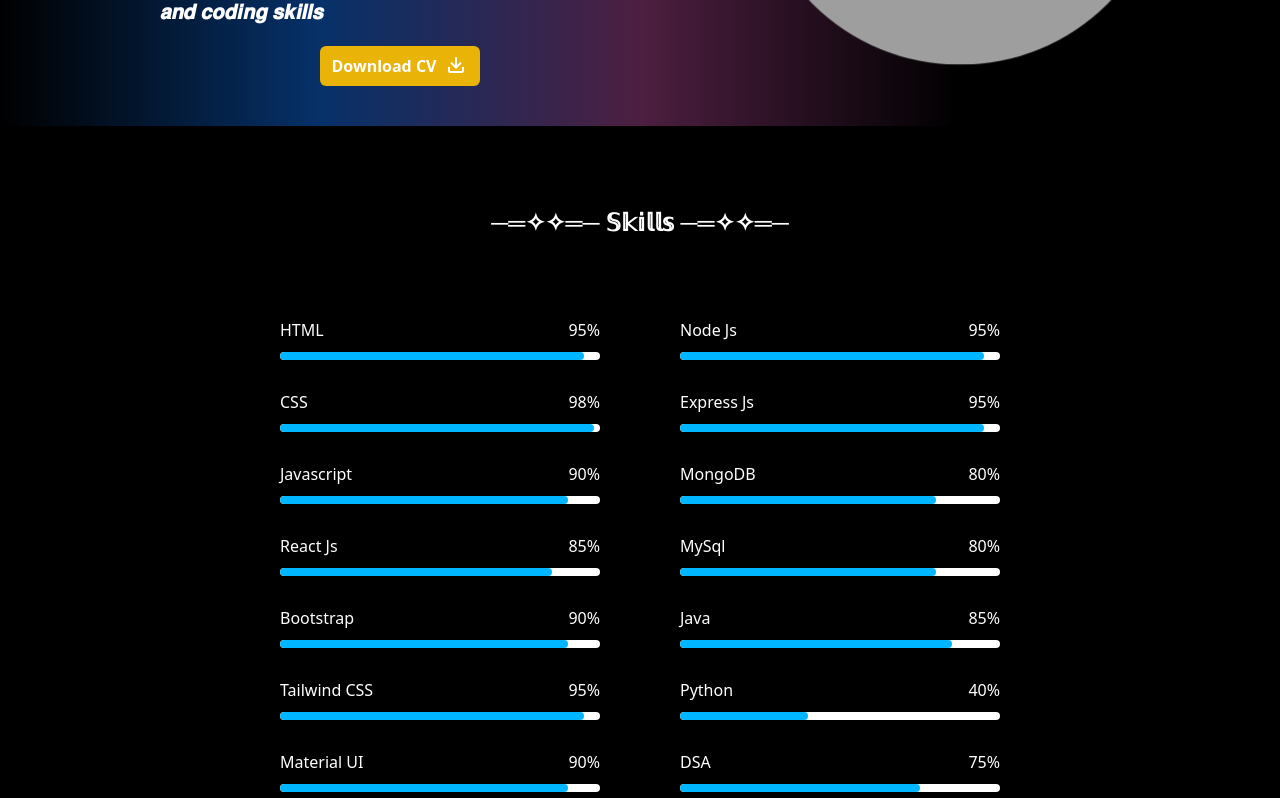
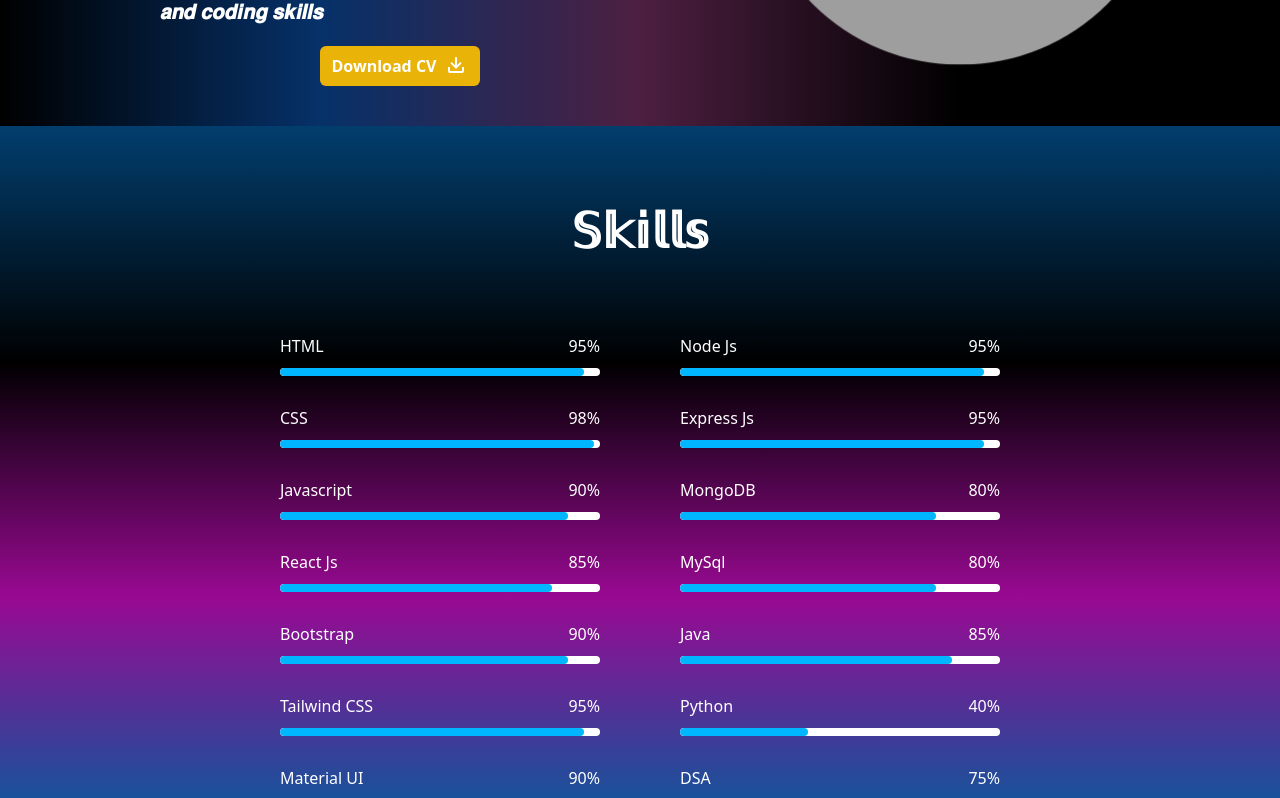
Before and after one commit to shyamkrsh/portfolio, a React (Vite) app in the folder frontend/: page / in a window 1280 px wide. Shown: the part 520-1318 px from the top of the page. Built offline with nearby package versions, Linux system fonts and the light colour scheme; grey boxes are pictures that could not be loaded.

Commit message:
skills styled

```diff
--- a/frontend/src/App.css
+++ b/frontend/src/App.css
@@ -53,3 +53,7 @@ body {
         margin-top: 3px;
     }
 }
+
+.skills{
+    background: linear-gradient(to bottom, #023e6e, transparent, #990992, #025e9b);
+}
--- a/frontend/src/components/Skills.jsx
+++ b/frontend/src/components/Skills.jsx
@@ -6,8 +6,8 @@ function Skills() {
     const [showmore, setShowMore] = useState(false);
 
     return (
-        <div>
-            <h1 className='text-2xl text-center font-bold pt-20'>─═✧✧═─ 𝕊𝕜𝕚𝕝𝕝𝕤 ─═✧✧═─</h1>
+        <div className=' pb-5 skills'>
+            <h1 className='text-4xl md:text-5xl text-center font-bold pt-20'>𝕊𝕜𝕚𝕝𝕝𝕤</h1>
             <div className='px-10 flex flex-col md:flex-row items-center justify-center gap-5 md:gap-20 mt-20'>
                 <div>
                     <div className='flex items-center justify-between'>
@@ -56,7 +56,7 @@ function Skills() {
 
                 </div>
 
-                <h2 className={showmore ? "hidden": 'flex items-center justify-center text-blue-600 font-semibold md:hidden'} onClick={() => setShowMore(!showmore)}>See more skills <FaAngleDoubleRight className='ms-2' /></h2>
+                <h2 className={showmore ? "hidden": 'text-xl flex items-center justify-center text-white font-semibold md:hidden'} onClick={() => setShowMore(!showmore)}>See more skills <FaAngleDoubleRight className='ms-2' /></h2>
 
                 <div className={showmore ? "block" : "hidden md:block"}>
                     <div className='flex items-center justify-between'>
```
